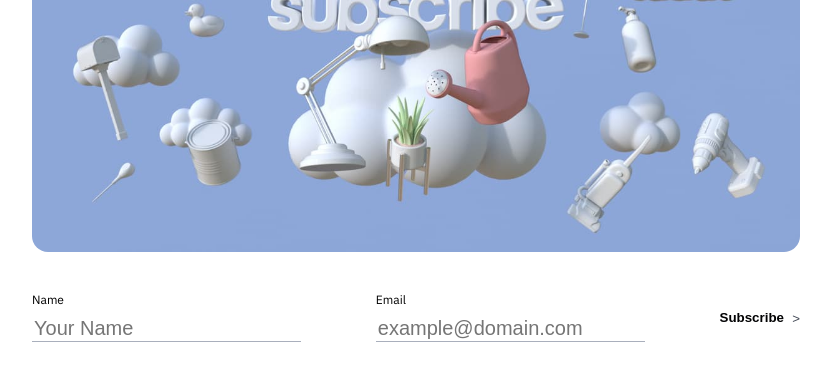
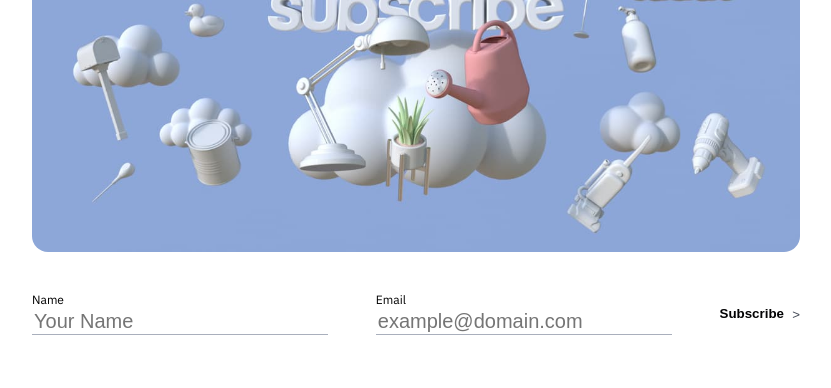
Before and after one commit to Annie-Huang/blog-post-final-project, a website: page index.html in a window 1280 px wide. Shown: the part 2569-2957 px from the top of the page, without its empty margins (224-1055 px from the left). Drawn offline with Linux system fonts and the light colour scheme.

Commit message:
Kevin's solution: Make the input 100% width to take full space.

```diff
--- a/index.html
+++ b/index.html
@@ -99,11 +99,11 @@
       <img src="img/newsletter.jpg" alt="floating items" class='xl-space'>
 
       <form action="" method="post" class="newsletter">
-        <div class='flow-content'>
+        <div>
           <label for="">Name</label>
           <input type="text" placeholder='Your Name'>
         </div>
-        <div class='flow-content'>
+        <div>
           <label for="">Email</label>
           <input type="email" name="" id="" placeholder='example@domain.com'>
         </div>
--- a/style.css
+++ b/style.css
@@ -275,9 +275,9 @@ section {
 /* use .call-to-action form rather than .newsletter.split because call-to-action may have many forms and we want each form looks the same */
 .call-to-action form {
   display: flex; /* do not use .split as it's not evenly divided */
-  gap: 1.5rem;
+  gap: 3rem;
   --flow-spacer: 0.5rem;
-  margin-top: 1.5rem;
+  margin-top: 3rem;
 
   align-items: flex-start;
 }
@@ -300,6 +300,8 @@ section {
   font-size: var(--fs-200);
 }
 .call-to-action input {
+  width: 100%;
+
   font-size: var(--fs-400);
   color: var(--clr-neutral-300);
   border: none;
```
